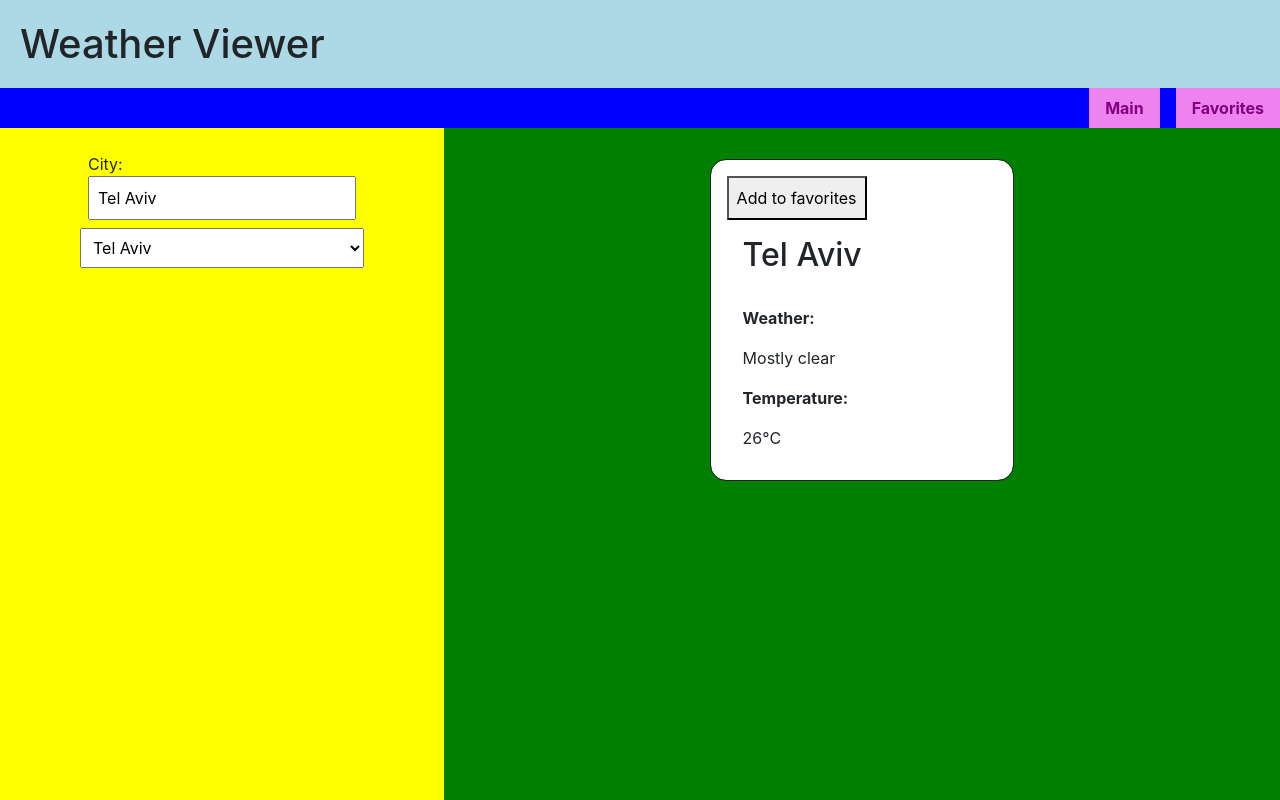
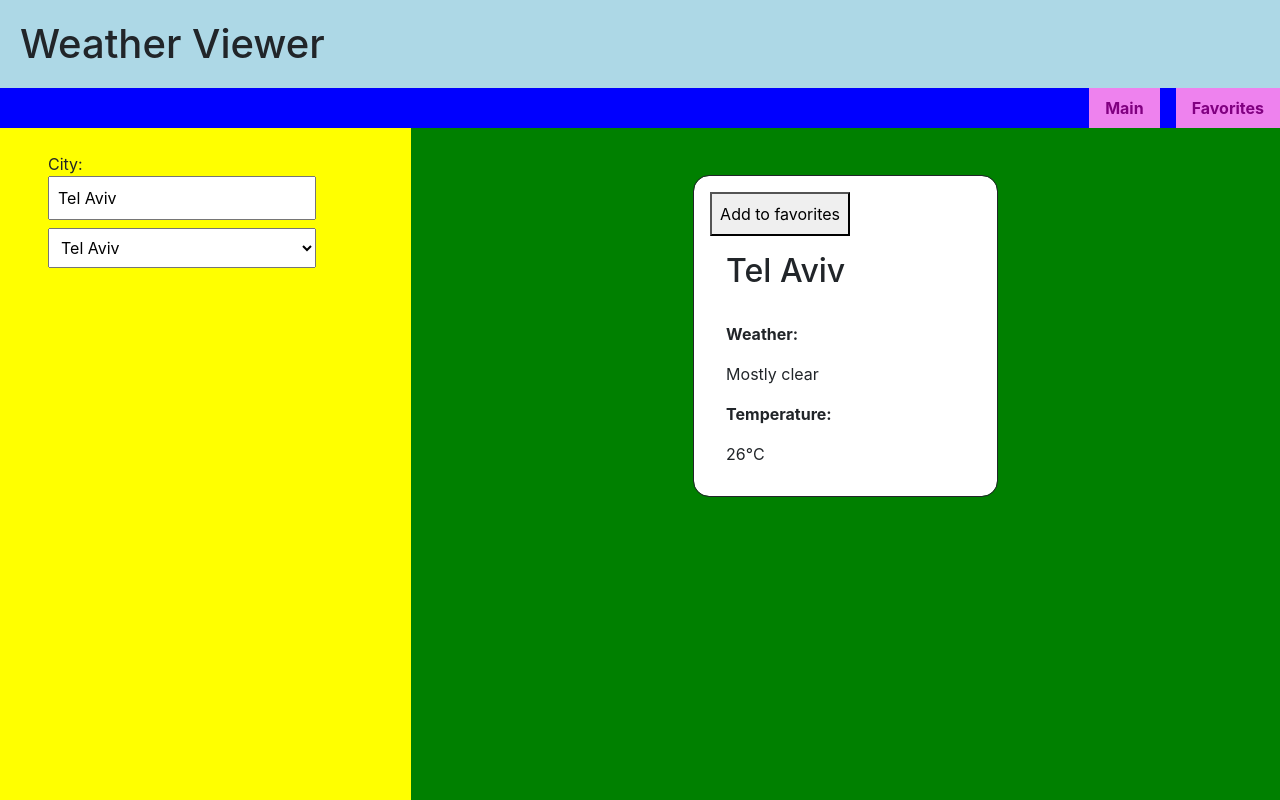
Before and after one commit to NoamAnisfeld/weather-utopia, a React (Create React App) app: page / in a window 1280 px wide. Built offline with nearby package versions, Linux system fonts and the light colour scheme.

Commit message:
more classes and styling

```diff
--- a/src/App.css
+++ b/src/App.css
@@ -48,25 +48,34 @@ nav > a {
 }
 
 main {
-  display: grid;
+  display: flex;
+  flex-wrap: wrap;
   padding: 0;
-  grid-auto-flow: column;
-  grid-auto-columns: auto 1fr;
   width: 100%;
   height: 100%;
 }
 
+.search-area {
+  background: yellow;
+  width: auto;
+  flex-grow: 1;
+}
+
 .city-search {
-  background: yellow;
   width: min-content;
-  padding: 1em 5em;
+  padding: 1em 3em;
   display: flex;
   flex-direction: column;
+}
+
+.city-search label {
+  padding-inline: 0;
 }
 
 .info-area {
   background: green;
   padding: 2em;
+  flex-grow: 10;
   display: flex;
   justify-content: center;
 }
@@ -74,8 +83,17 @@ main {
 .city-info-widget {
   outline: 1px solid;
   padding: 1em;
+  margin: 1em;
   width: 30ch;
   height: 20em;
   background: white;
   border-radius: 15px;
 }
+
+.favorites-area {
+  display: flex;
+  justify-content: space-around;
+  flex-wrap: wrap;
+  width: 100%;
+  background: gray;
+}
--- a/src/App.tsx
+++ b/src/App.tsx
@@ -18,6 +18,7 @@ function App() {
       <div className="App">
         <h1>Weather Viewer</h1>
         <Navigation />
+        <main>
           <Routes>
             <Route path="*" element={
               <Main {...{
@@ -31,6 +32,7 @@ function App() {
               <Favorites />
             } />
           </Routes>
+        </main>
       </div>
     </FavoritesContext>
   );
--- a/src/components/Favorites.tsx
+++ b/src/components/Favorites.tsx
@@ -9,7 +9,7 @@ export default function Favorites() {
         removeFavoriteCity,
     } = useContext(FavoritesContext)
 
-    return <div className="outlined">
+    return <div className="favorites-area">
         {favoriteCities.map(city => <CityInfoWidget {...{
                 cityKey: city.key,
                 cityName: city.name,
--- a/src/components/Main.tsx
+++ b/src/components/Main.tsx
@@ -13,17 +13,19 @@ export default function Main({
     setCityKey: (cityKey: string) => void,
 } ) {
 
-    return <main>
-        <CitySearchBox {...{
-            cityName,
-            setCityName,
-            setCityKey,
-        }} />
+    return <>
+        <div className="search-area">
+            <CitySearchBox {...{
+                cityName,
+                setCityName,
+                setCityKey,
+            }} />
+        </div>
         <div className="info-area">
             <CityInfoWidget {...{
                 cityName,
                 cityKey,
             }}/>
         </div>
-    </main>
+    </>
 }
```
Lines whose indentation alone changed are shown as unchanged.
